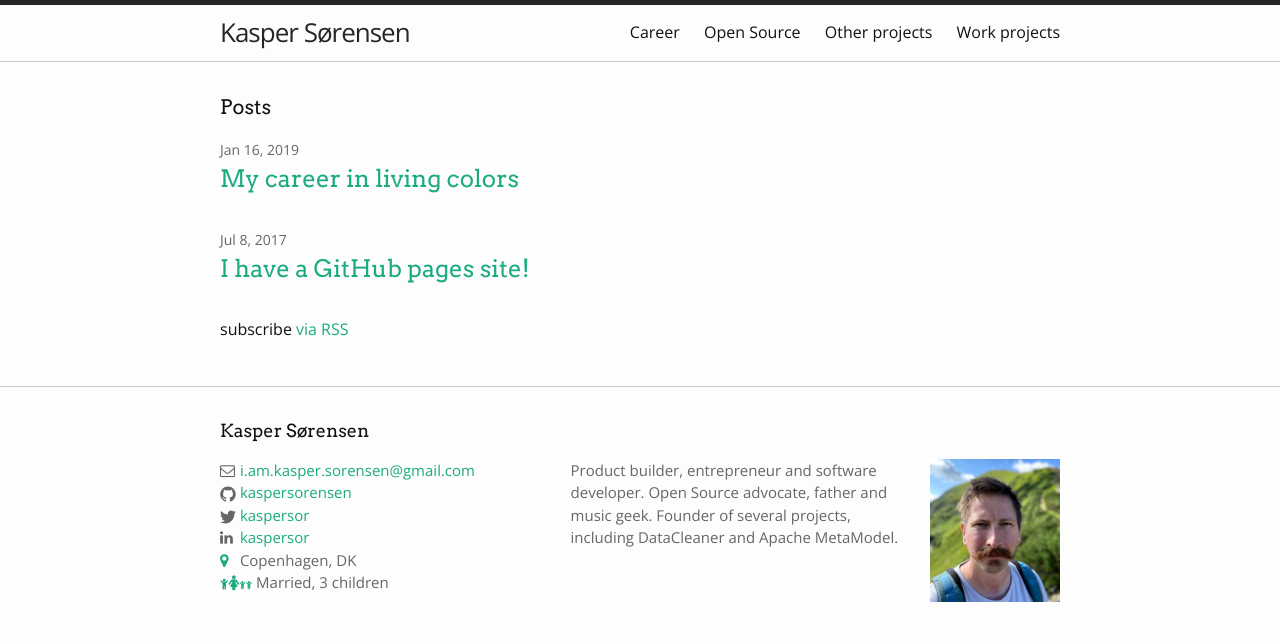
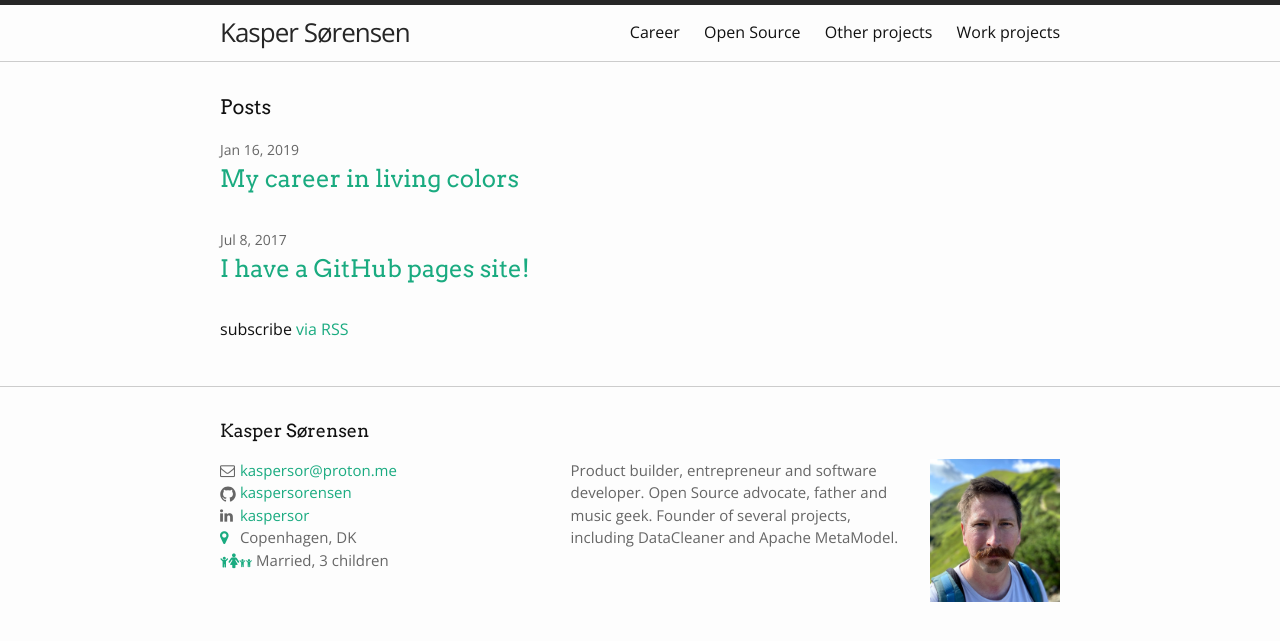
Before and after one commit to kaspersorensen/kaspersorensen.github.io, a Jekyll site: the page built from index.md, in a window 1280 px wide. Shown: the top 641 px of the page. Built offline with Jekyll 4.4.1, drawn with Linux system fonts in a browser that asks for light colours; nearby versions of some CDN libraries; a script that is not in the unit is left out.

Commit message:
Update contact info: new email, remove Twitter (#17)
* Initial plan

* Update contact info: change email and remove Twitter handle

---------

Co-authored-by: copilot-swe-agent[bot] <198982749+Copilot@users.noreply.github.com>

```diff
--- a/_config.yml
+++ b/_config.yml
@@ -14,14 +14,13 @@
 # You can create any custom variable you would like, and they will be accessible
 # in the templates via {{ site.myvariable }}.
 title: Kasper Sørensen
-email: i.am.kasper.sorensen@gmail.com
+email: kaspersor@proton.me
 description: > # this means to ignore newlines until "baseurl:"
   Product builder, entrepreneur and software developer.
   Open Source advocate, father and music geek.
   Founder of several projects, including DataCleaner and Apache MetaModel.
 baseurl: "" # the subpath of your site, e.g. /blog
 url: "https://kaspersorensen.github.io" # the base hostname & protocol for your site, e.g. http://example.com
-twitter_username: kaspersor
 github_username:  kaspersorensen
 
 # Build settings
```
